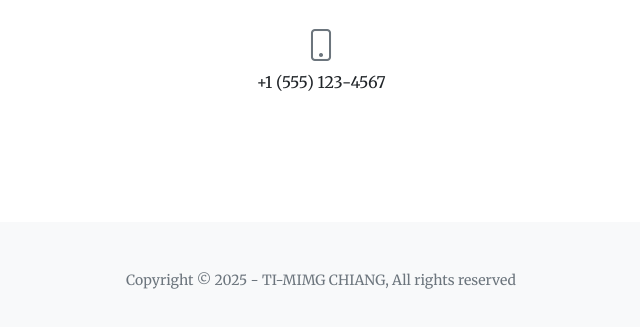
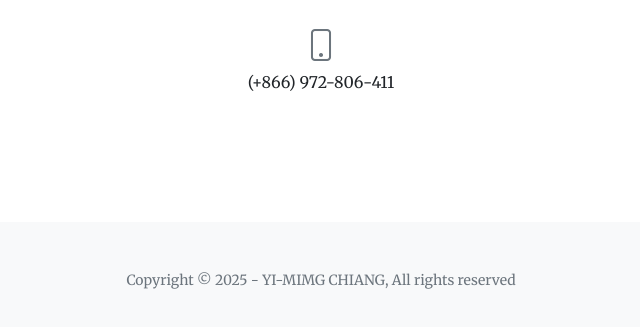
Before and after one commit to edwin0616/edwin0616.github.io, a plain HTML site: page index.html in a window 1280 px wide. Shown: the part 3509-3836 px from the top of the page, 319-959 px from the left. Drawn offline with nearby package versions, Linux system fonts and the light colour scheme; some packages are replaced by stand-ins of ours; a script that the page names is missing.

Commit message:
Update index.html

```diff
--- a/index.html
+++ b/index.html
@@ -237,14 +237,14 @@
                 <div class="row gx-4 gx-lg-5 justify-content-center">
                     <div class="col-lg-4 text-center mb-5 mb-lg-0">
                         <i class="bi-phone fs-2 mb-3 text-muted"></i>
-                        <div>+1 (555) 123-4567</div>
+                        <div>(+866) 972-806-411</div>
                     </div>
                 </div>
             </div>
         </section>
         <!-- Footer-->
         <footer class="bg-light py-5">
-            <div class="container px-4 px-lg-5"><div class="small text-center text-muted">Copyright &copy; 2025 - TI-MIMG CHIANG, All rights reserved</div></div>
+            <div class="container px-4 px-lg-5"><div class="small text-center text-muted">Copyright &copy; 2025 - YI-MIMG CHIANG, All rights reserved</div></div>
         </footer>
         <!-- Bootstrap core JS-->
         <script src="https://cdn.jsdelivr.net/npm/bootstrap@5.2.3/dist/js/bootstrap.bundle.min.js"></script>
```
